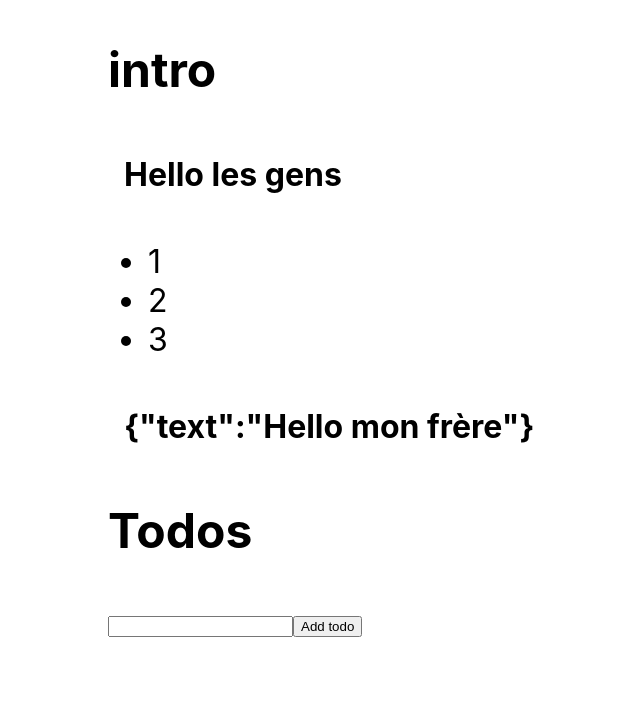
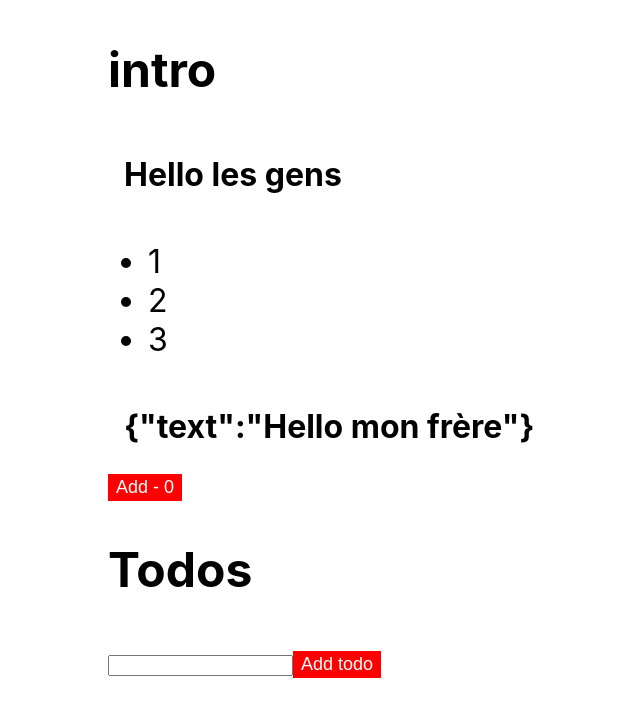
Before and after one commit to alexandersms/react-ts, a React (Create React App) app: page / in a window 1280 px wide. Shown: the top 716 px of the page, without its empty margins (132-772 px from the left). Built offline with nearby package versions, Linux system fonts and the light colour scheme.

Commit message:
react advanced properties

```diff
--- a/src/App.tsx
+++ b/src/App.tsx
@@ -1,4 +1,6 @@
 import {
+  ButtonHTMLAttributes,
+  DetailedHTMLProps,
   FunctionComponent,
   ReactNode,
   useCallback,
@@ -41,6 +43,40 @@
 type ActionType =
   | { type: "ADD"; text: string }
   | { type: "REMOVE"; id: number };
+
+const useNumber = (initialValue: number) => useState<number>(initialValue);
+
+type UseNumberValue = ReturnType<typeof useNumber>[0];
+type UseNumberSetValue = ReturnType<typeof useNumber>[1];
+
+const Incrementer: FunctionComponent<{
+  value: UseNumberValue;
+  setValue: UseNumberSetValue;
+}> = ({ value, setValue }) => (
+  <Button onClick={() => setValue(value + 1)} title={`Add - ${value}`} />
+);
+
+const Button: FunctionComponent<
+  DetailedHTMLProps<
+    ButtonHTMLAttributes<HTMLButtonElement>,
+    HTMLButtonElement
+  > & {
+    title?: string;
+  }
+> = ({ children, style, title, ...rest }) => (
+  <button
+    {...rest}
+    style={{
+      ...style,
+      backgroundColor: "red",
+      color: "white",
+      border: "2px solid red",
+      fontSize: "large",
+    }}
+  >
+    {title ?? children}
+  </button>
+);
 
 function App() {
   const onlistClick = useCallback((item: string) => {
@@ -87,12 +123,16 @@
     }
   }, []);
 
+  const [value, setValue] = useState(0);
+
   return (
     <div>
       <Heading title="intro" />
       <Box>Hello les gens</Box>
       <List items={["1", "2", "3"]} onClick={onlistClick} />
       <Box>{JSON.stringify(payload)}</Box>
+      <Incrementer value={value} setValue={setValue} />
+
       <Heading title="Todos" />
       {todos.map((todo) => (
         <div key={todo.id}>
@@ -111,7 +151,7 @@
       ))}
       <div>
         <input type="text" ref={newTodoRef} />
-        <button onClick={onAddTodo}>Add todo</button>
+        <Button onClick={onAddTodo}>Add todo</Button>
       </div>
     </div>
   );
```
